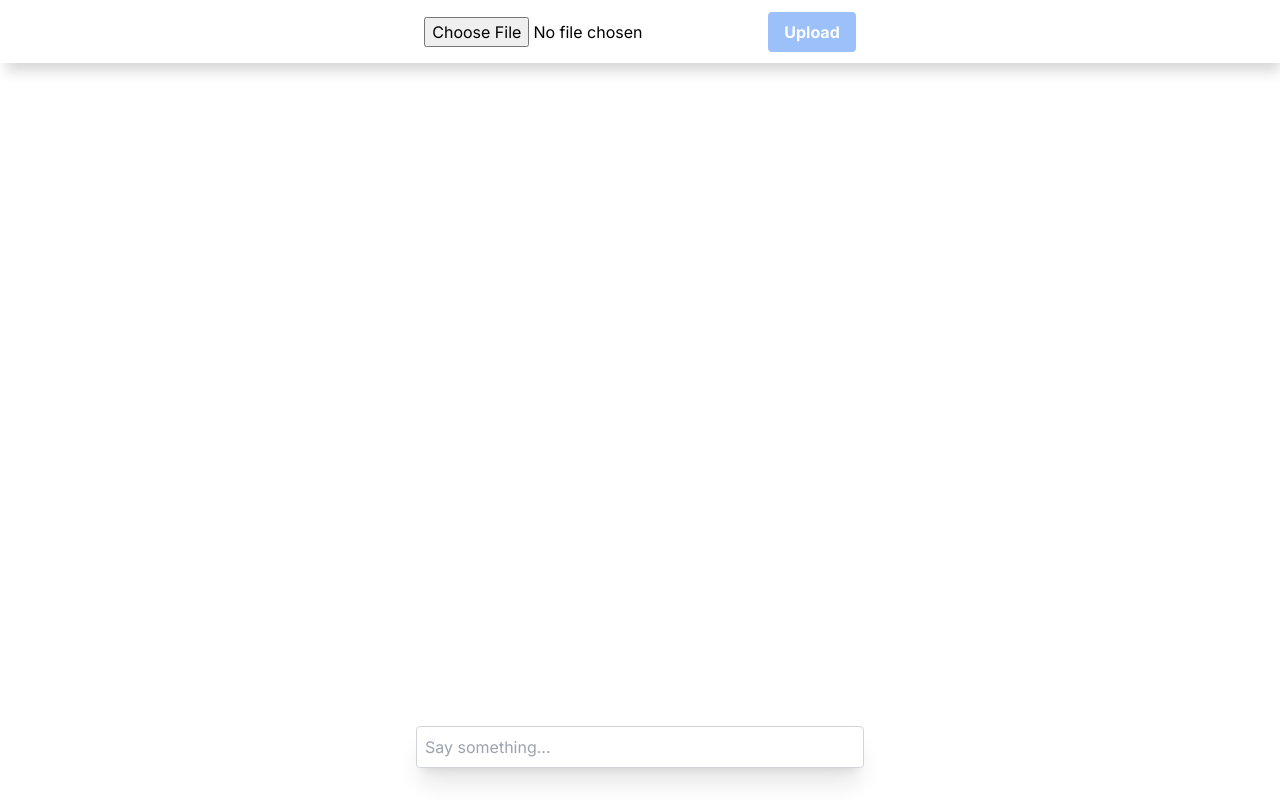
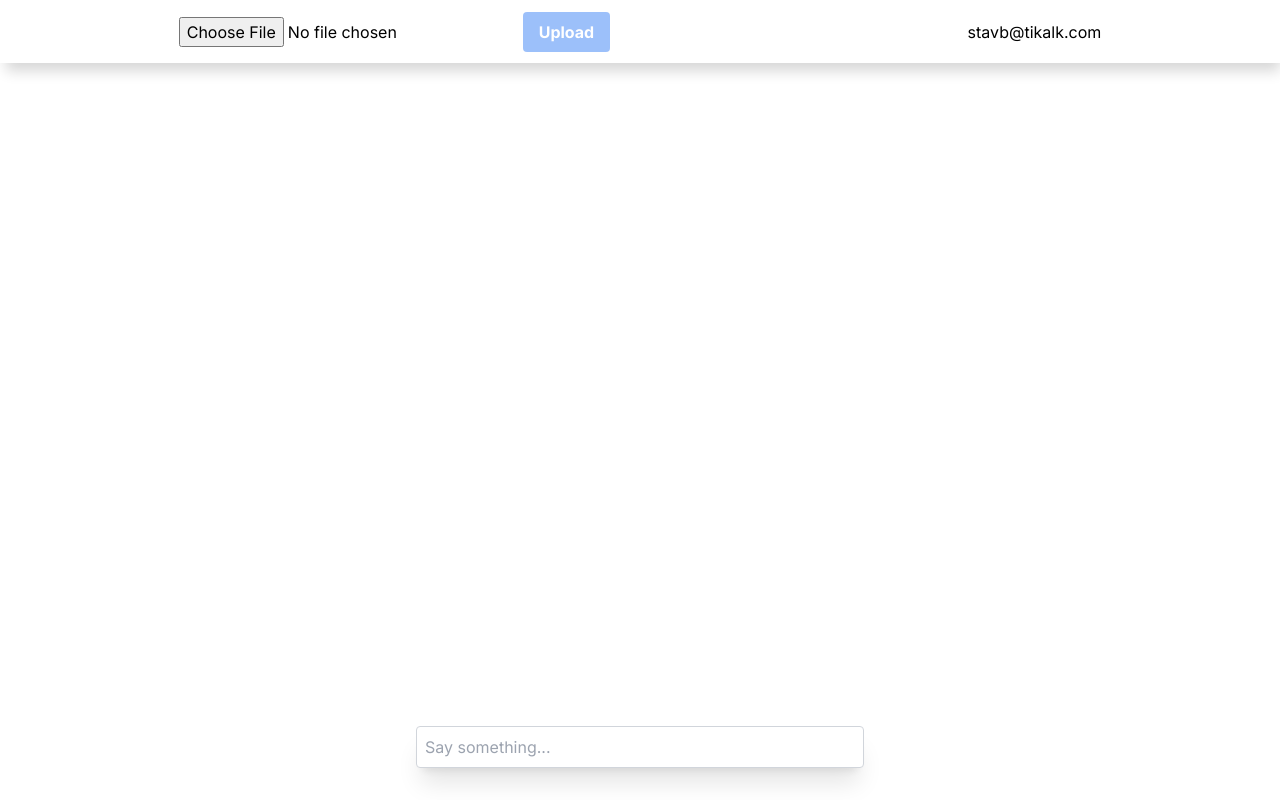
Before and after one commit to stavbarak/hire-power-nextjs-langchain, a Next.js app: page / in a window 1280 px wide. Built offline with nearby package versions, Linux system fonts and the light colour scheme.

Commit message:
add email

```diff
--- a/app/globals.css
+++ b/app/globals.css
@@ -6,7 +6,7 @@
 .form-container {
     height: 63px;
     display: flex;
-    justify-content: center;
+    justify-content: space-around;
     align-items: center;
     box-shadow: 3px 11px 13px -3px rgba(0,0,0,0.16);
 }
--- a/app/page.tsx
+++ b/app/page.tsx
@@ -29,6 +29,7 @@ export default function Home() {
             Upload
           </button>
         </form>
+        <div>stavb@tikalk.com</div>
       </div>
       <Chat />
     </div>
```
